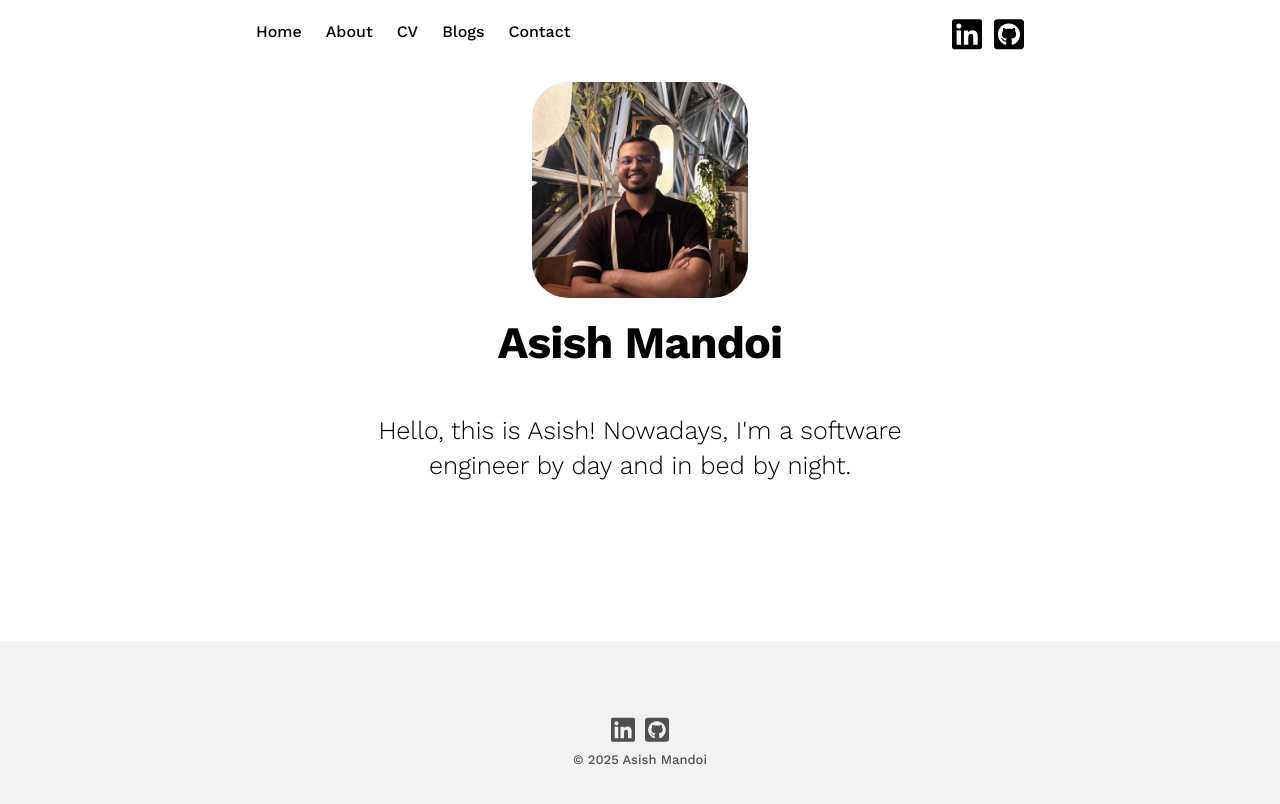
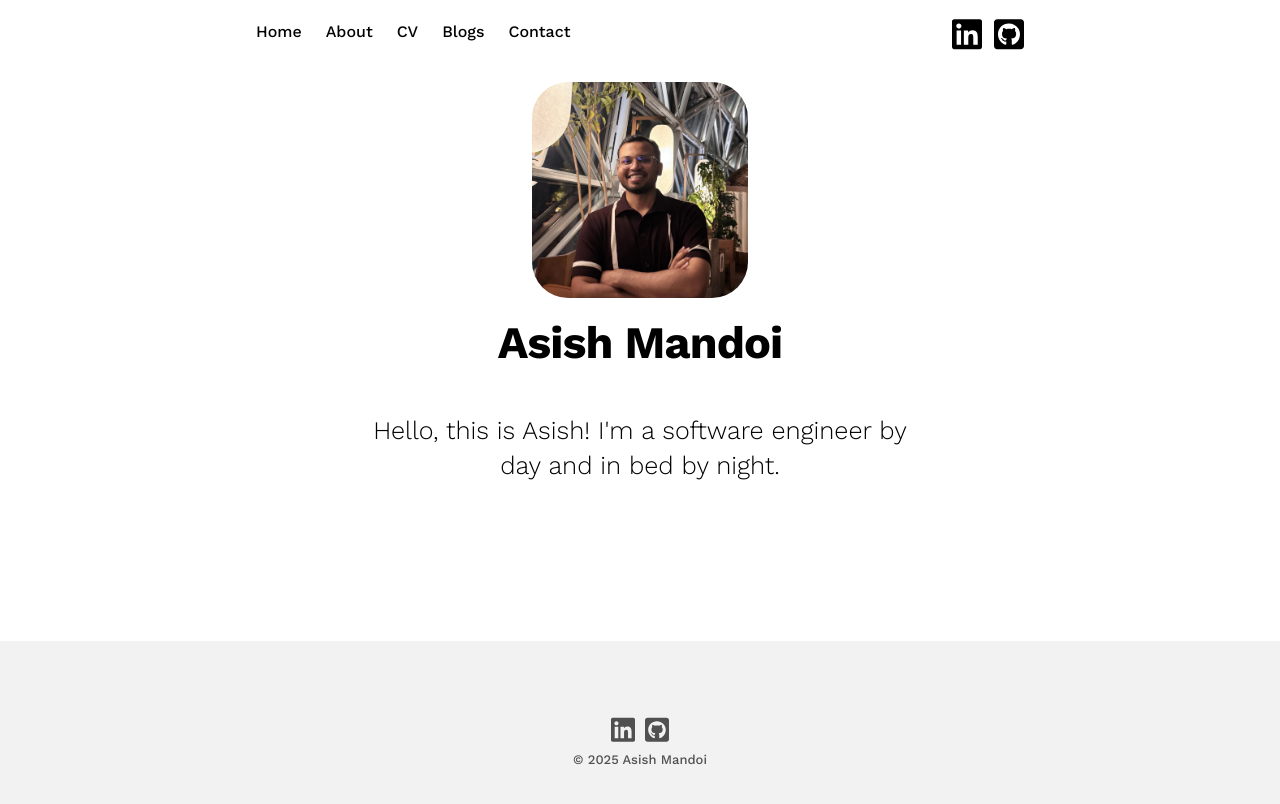
Before and after one commit to AsishMandoi/AsishMandoi.github.io, a Next.js app: page / in a window 1280 px wide. Shown: the top 804 px of the page. Built offline with nearby package versions, Linux system fonts and the light colour scheme.

Commit message:
update intro text

```diff
--- a/pages/index.js
+++ b/pages/index.js
@@ -10,7 +10,7 @@ export default function Home() {
         <title>{siteTitle}</title>
       </Head>
       <section className={utilStyles.intro}>
-        <p>Hello, this is Asish! Nowadays, I'm a software engineer by day and in bed by night.</p>
+        <p>Hello, this is Asish! I'm a software engineer by day and in bed by night.</p>
       </section>
     </Layout>
   )
```
